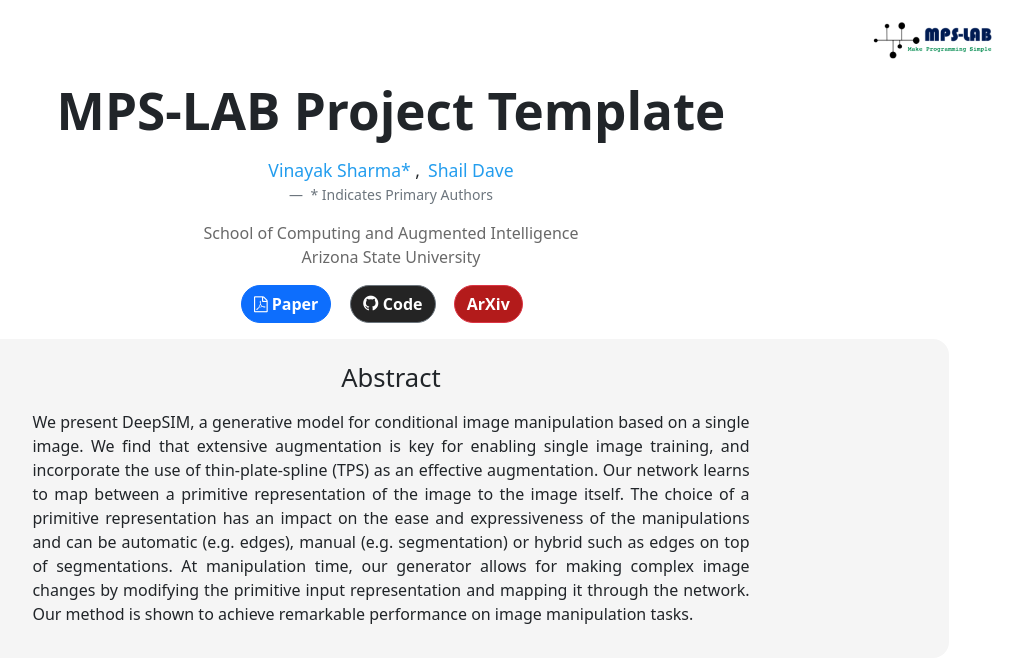
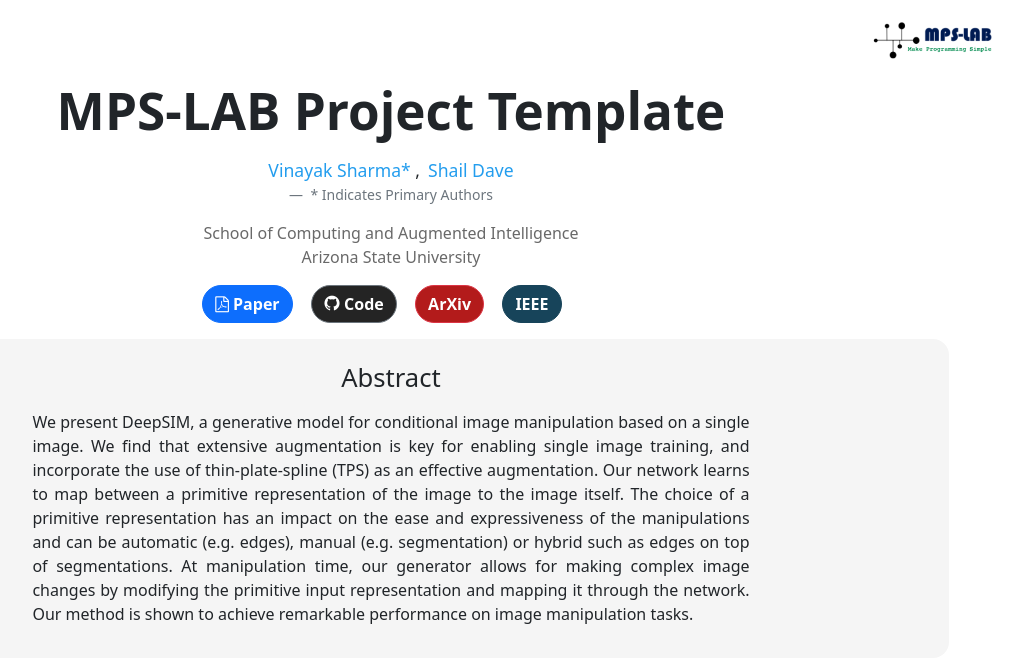
Before and after one commit to MPSLab-ASU/Paper_Page_Template, a Jekyll site: the page built from index.html, in a window 1280 px wide and 900 px high, cut to the strip 0-666 px from the top of the window. Shown: the top 663 px of the strip, without its empty margins (249-1272 px from the left). Built offline with Jekyll 4.4.1, drawn with Linux system fonts in a browser that asks for light colours; formulas are drawn with MathJax 3; a style sheet for code colours, icons or effects is not loaded.

Commit message:
Added IEEE Support

```diff
--- a/_config.yml
+++ b/_config.yml
@@ -10,7 +10,7 @@ paper_pdf: https://dl.acm.org/doi/pdf/10.1145/3358198
 # supplementary_pdf: Supplementary PDF here
 code: https://github.com/MPSLab-ASU/Project_Page_Template
 arXiv : https://arxiv.org/abs/1512.01274
-
+IEEE: https://ieeexplore.ieee.org/document/9187262
 # Additional icon links
 
 favicon: images/MPS_Lab.ico
--- a/index.html
+++ b/index.html
@@ -47,6 +47,11 @@ title: Home
             {%- if site.arXiv -%}
                 <li><a role="button" href="{{site.arXiv}}" class="btn btn-danger rounded-pill" style="background-color: #B31B1B">
                     <i class="ai ai-arxiv-square"></i> <b> ArXiv</b>
+                </a> &nbsp; &nbsp; </li>
+            {%- endif -%}
+            {%- if site.arXiv -%}
+                <li><a role="button" href="{{site.IEEE}}" class="btn btn-primary rounded-pill" style="border-color: #17445A;background-color: #17445A">
+                    <i class="ai ai-ieee-square"></i> <b> IEEE </b>
                 </a> &nbsp; &nbsp; </li>
             {%- endif -%}
         </ul>
```
